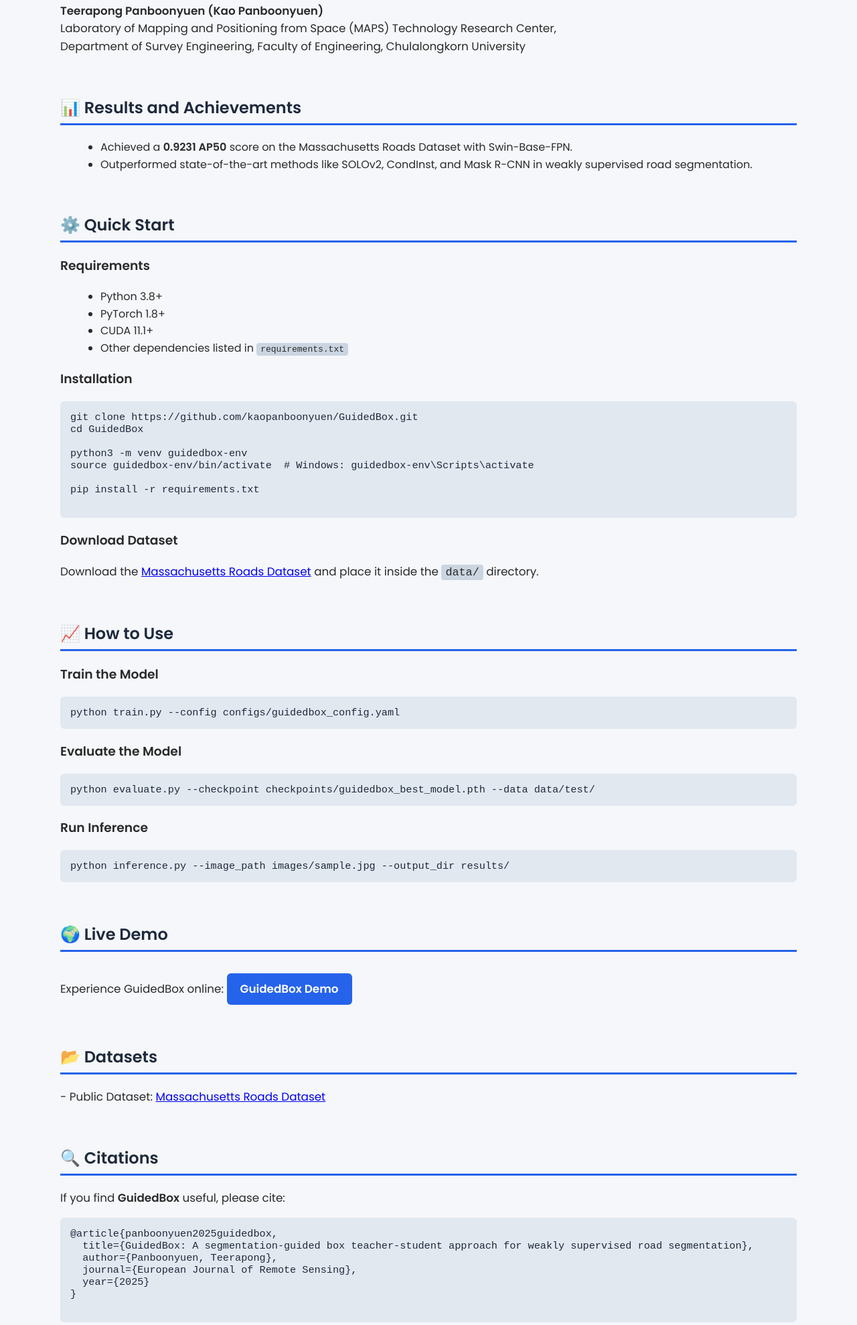
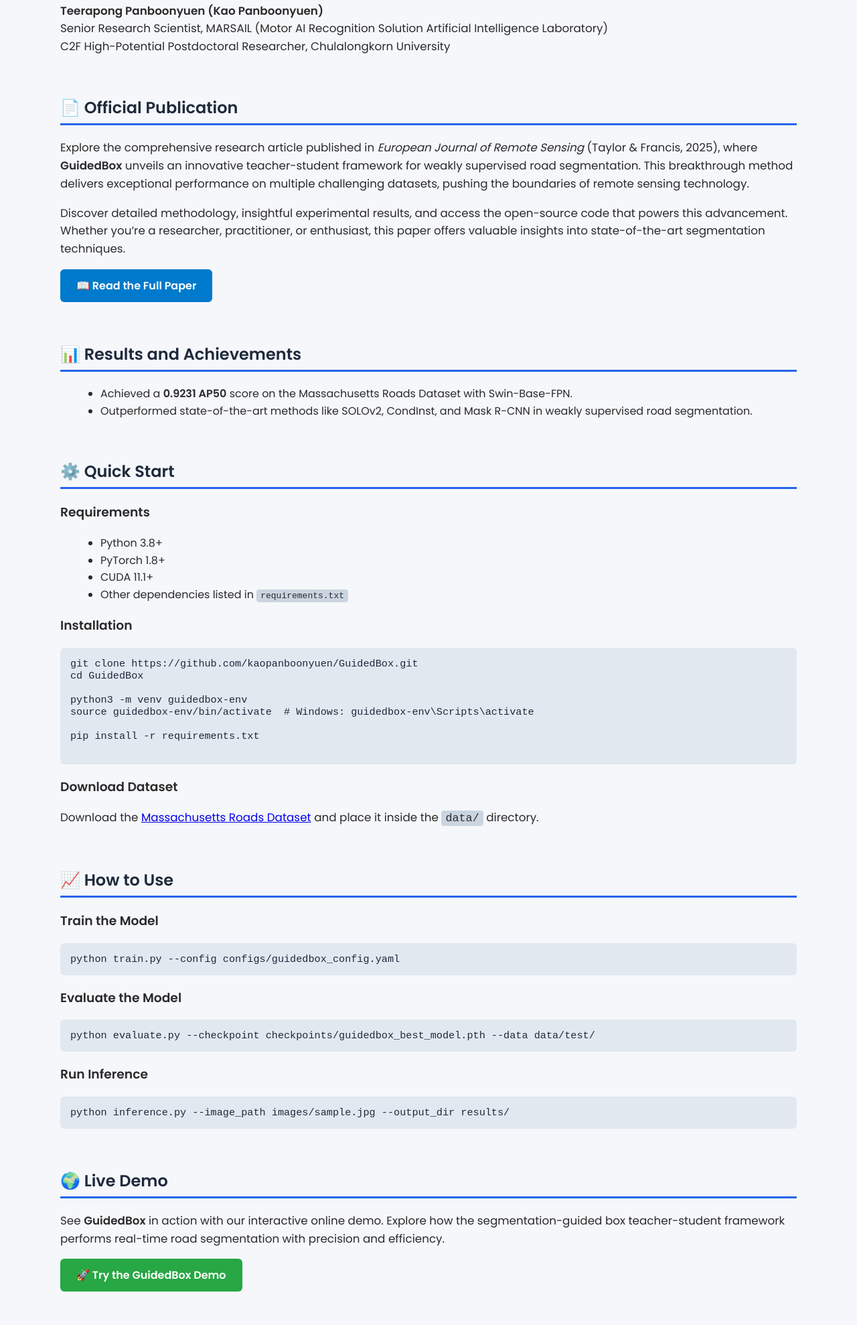
Before and after one commit to kaopanboonyuen/GuidedBox, a plain HTML site: page index.html in a window 1280 px wide. Shown: the part 806-2784 px from the top of the page at 67% size. Drawn offline with Linux system fonts and the light colour scheme.

Commit message:
🚀 Revamp publication & demo UI with sleek text and buttons

```diff
--- a/index.html
+++ b/index.html
@@ -174,6 +174,9 @@
     </div>
 </header>
 
+
+
+
 <div class="container">
     <section>
         <h2>🚀 Abstract</h2>
@@ -193,10 +196,31 @@
 
     <section>
   <h2>👥 Author</h2>
-        <p><strong>Teerapong Panboonyuen (Kao Panboonyuen)</strong><br />
-        Laboratory of Mapping and Positioning from Space (MAPS) Technology Research Center,<br />
-        Department of Survey Engineering, Faculty of Engineering, Chulalongkorn University</p>
+  <p>
+    <strong>Teerapong Panboonyuen (Kao Panboonyuen)</strong><br />
+    Senior Research Scientist, MARSAIL (Motor AI Recognition Solution Artificial Intelligence Laboratory)<br />
+    C2F High-Potential Postdoctoral Researcher, Chulalongkorn University
+  </p>
 </section>
+
+
+<section>
+  <h2>📄 Official Publication</h2>
+  <p>
+    Explore the comprehensive research article published in <em>European Journal of Remote Sensing</em> (Taylor & Francis, 2025), where
+    <strong>GuidedBox</strong> unveils an innovative teacher-student framework for weakly supervised road segmentation. This breakthrough method
+    delivers exceptional performance on multiple challenging datasets, pushing the boundaries of remote sensing technology.
+  </p>
+  <p>
+    Discover detailed methodology, insightful experimental results, and access the open-source code that powers this advancement. Whether you’re a
+    researcher, practitioner, or enthusiast, this paper offers valuable insights into state-of-the-art segmentation techniques.
+  </p>
+  <a href="https://www.tandfonline.com/doi/full/10.1080/22797254.2025.2540963" target="_blank" rel="noopener noreferrer" class="btn-primary" style="text-decoration:none; padding: 12px 24px; background-color: #007acc; color: white; border-radius: 6px; display: inline-block; font-weight: bold;">
+    📖 Read the Full Paper
+  </a>
+</section>
+
+
 
     <section>
         <h2>📊 Results and Achievements</h2>
@@ -248,9 +272,14 @@ pip install -r requirements.txt
     <section>
   <h2>🌍 Live Demo</h2>
   <p>
-            Experience GuidedBox online: <a href="https://kaopanboonyuen.github.io/GuidedBox" class="button" target="_blank" rel="noopener">GuidedBox Demo</a>
+    See <strong>GuidedBox</strong> in action with our interactive online demo. Explore how the segmentation-guided box teacher-student framework
+    performs real-time road segmentation with precision and efficiency.
   </p>
+  <a href="https://kaopanboonyuen.github.io/GuidedBox" target="_blank" rel="noopener noreferrer" class="btn-primary" style="text-decoration:none; padding: 12px 24px; background-color: #28a745; color: white; border-radius: 6px; display: inline-block; font-weight: bold;">
+    🚀 Try the GuidedBox Demo
+  </a>
 </section>
+
 
     <section>
         <h2>📂 Datasets</h2>
@@ -263,11 +292,17 @@ pip install -r requirements.txt
         <h2>🔍 Citations</h2>
         <p>If you find <strong>GuidedBox</strong> useful, please cite:</p>
         <pre>
-@article{panboonyuen2025guidedbox,
-  title={GuidedBox: A segmentation-guided box teacher-student approach for weakly supervised road segmentation},
-  author={Panboonyuen, Teerapong},
-  journal={European Journal of Remote Sensing},
-  year={2025}
+@article{Panboonyuen2025GuidedBox,
+  title     = {GuidedBox: a segmentation-guided box teacher-student approach for weakly supervised road segmentation},
+  author    = {Teerapong Panboonyuen},
+  journal   = {European Journal of Remote Sensing},
+  volume    = {58},
+  number    = {1},
+  year      = {2025},
+  doi       = {10.1080/22797254.2025.2540963},
+  publisher = {Taylor & Francis},
+  url       = {https://doi.org/10.1080/22797254.2025.2540963},
+  note      = {Article 2540963, Received 13 May 2024, Accepted 24 Jul 2025, Published online: 01 Aug 2025}
 }
         </pre>
         <p>And for the dataset:</p>
```
Lines whose indentation alone changed are shown as unchanged.
